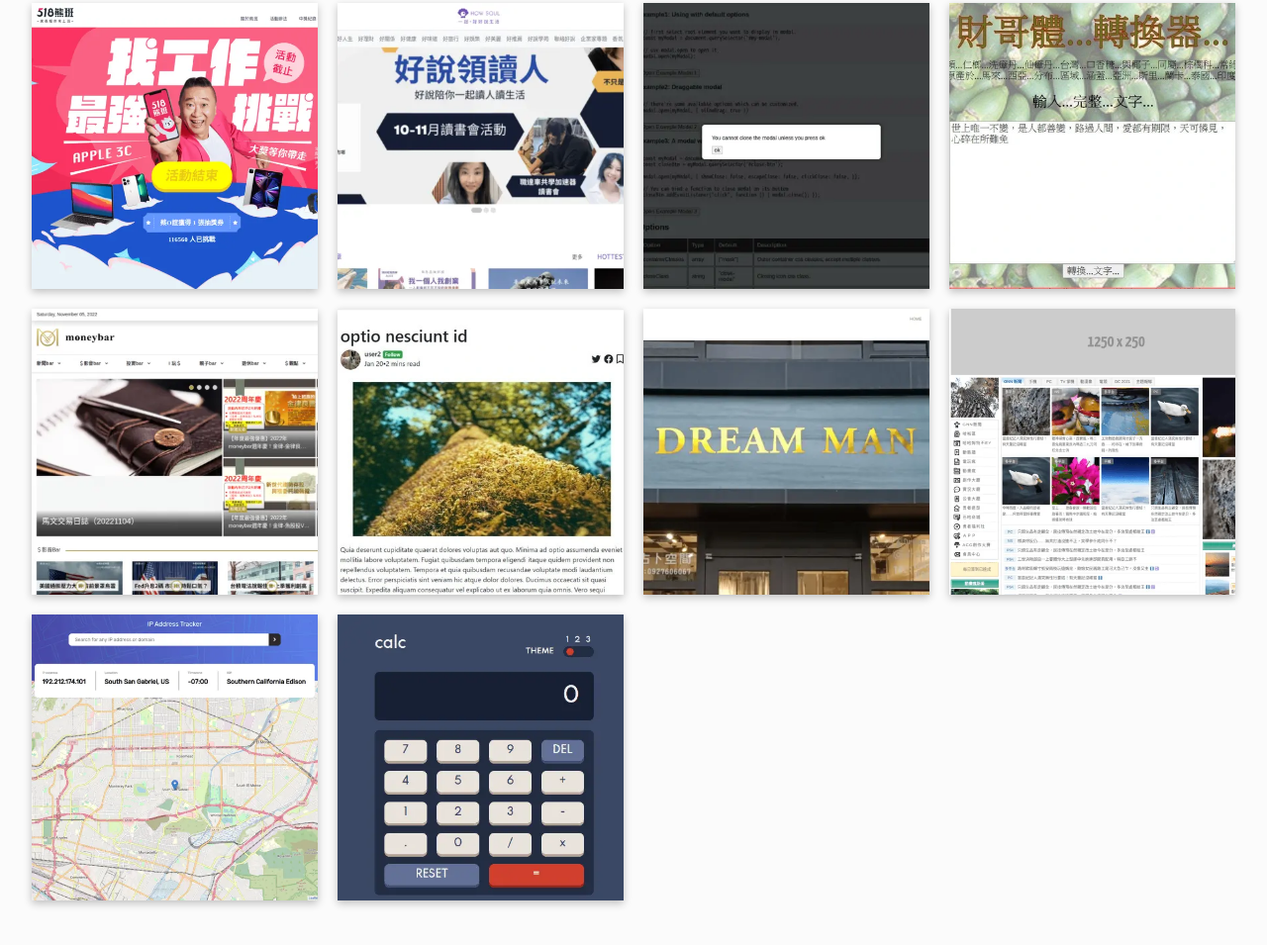
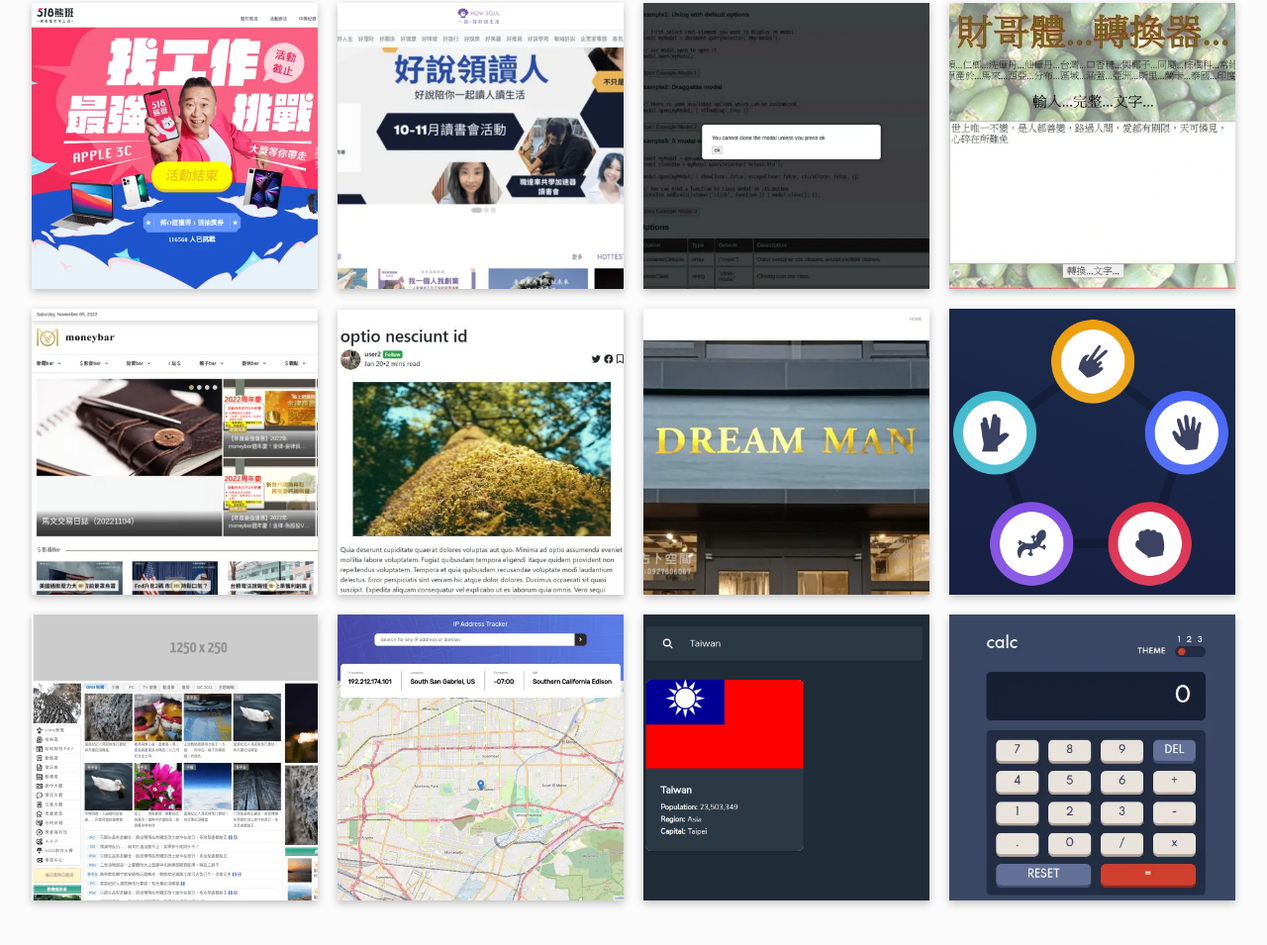
Before and after one commit to EasonLin0716/html-page-output-node, a website: page index.html in a window 1280 px wide. Shown: the part 569-1524 px from the top of the page at 99% size. Drawn offline with Linux system fonts and the light colour scheme.

Commit message:
chore: add works

```diff
--- a/index.html
+++ b/index.html
@@ -160,6 +160,22 @@
               </a>
             </div>
             <div class="grid-item">
+              <a href="https://easonlin0716.github.io/frontend-mentor-works/rock-paper-scissors/dist/index.html" aria-label="Calculator" target="_blank" rel="noopener">
+                <div class="hoverbox ef-move-right light">
+                  <img src="/img/work_12.webp" alt="" loading="lazy" />
+                  <div class="hb_back">
+                    <h2 class="work__title">Rock Paper Scissors</h2>
+                    <p class="work__text"></p>
+                    <ul class="work__tags">
+                      <li>Vue.js</li>
+                      <li>Vite</li>
+                      <li>WindiCSS</li>
+                    </ul>
+                  </div>
+                </div>
+              </a>
+            </div>
+            <div class="grid-item">
               <a href="https://easonlin0716.github.io/bahamut-clone-practice/" aria-label="Bahamut Clone" target="_blank" rel="noopener">
                 <div class="hoverbox ef-move-right light">
                   <img src="/img/work_7.webp" alt="" loading="lazy" />
@@ -183,6 +199,22 @@
                     <p class="work__text"></p>
                     <ul class="work__tags">
                       <li>Vanilla JS</li>
+                    </ul>
+                  </div>
+                </div>
+              </a>
+            </div>
+            <div class="grid-item">
+              <a href="https://easonlin0716.github.io/frontend-mentor-works/rest-countries-api-with-color-theme-switcher/dist/index.html#/" aria-label="Calculator" target="_blank" rel="noopener">
+                <div class="hoverbox ef-move-right light">
+                  <img src="/img/work_11.webp" alt="" loading="lazy" />
+                  <div class="hb_back">
+                    <h2 class="work__title">Where in the world?</h2>
+                    <p class="work__text"></p>
+                    <ul class="work__tags">
+                      <li>Vue.js</li>
+                      <li>Vite</li>
+                      <li>TailwindCSS</li>
                     </ul>
                   </div>
                 </div>
```
Also changed, not shown: public/img/work_11.webp (added), public/img/work_12.webp (added).
